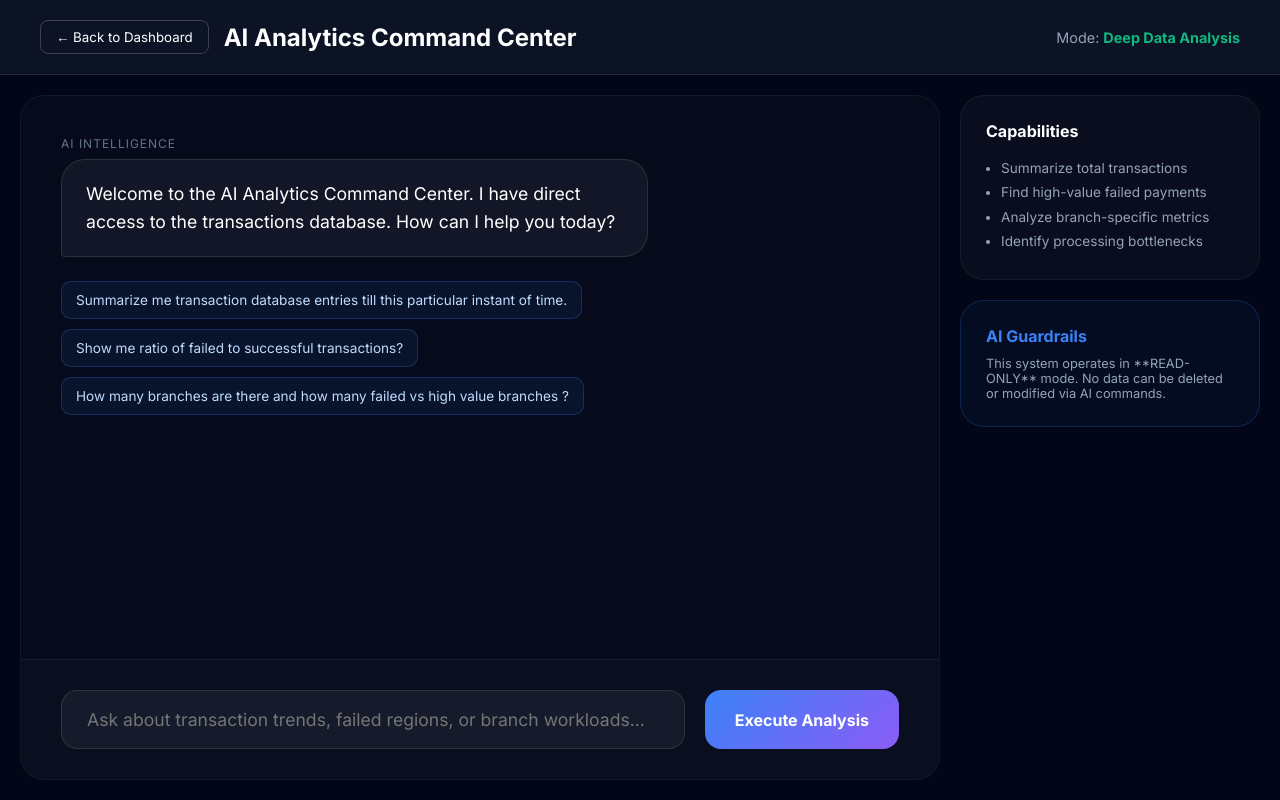
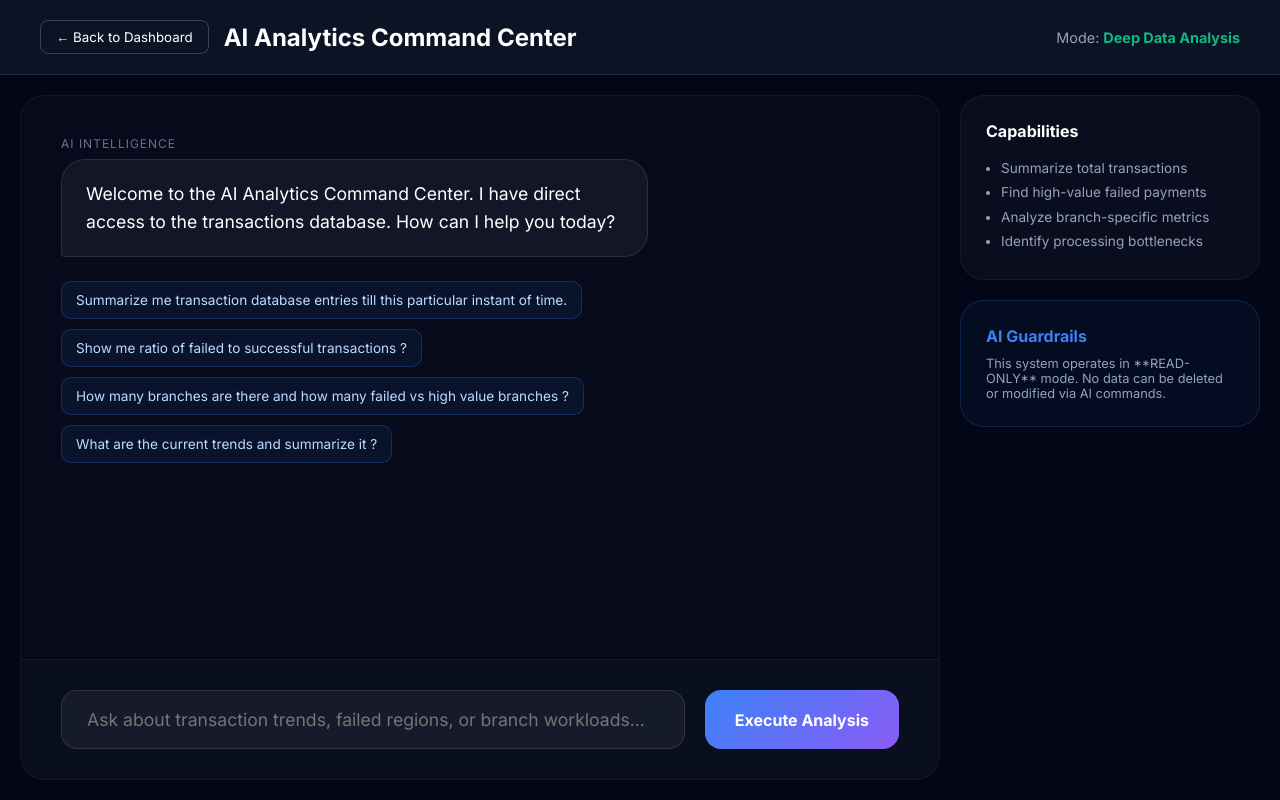
Before and after one commit to VaibhavSharma8764/Banking_Analytics, a React (Vite) app in the folder frontend/: page /analyst-ai in a window 1280 px wide. Built offline with nearby package versions, Linux system fonts and the light colour scheme; no server answers; sample sign-in values are in the browser's storage.

Commit message:
Fix spacing in example prompt and add new prompt for trend analysis

```diff
--- a/frontend/src/pages/AnalystAI.jsx
+++ b/frontend/src/pages/AnalystAI.jsx
@@ -20,8 +20,9 @@ const AnalystAI = () => {
   const role = localStorage.getItem("role");
   const examplePrompts = [
     "Summarize me transaction database entries till this particular instant of time.",
-    "Show me ratio of failed to successful transactions?",
+    "Show me ratio of failed to successful transactions ?",
     "How many branches are there and how many failed vs high value branches ?",
+    "What are the current trends and summarize it ?",
   ];
 
   useEffect(() => {
```
